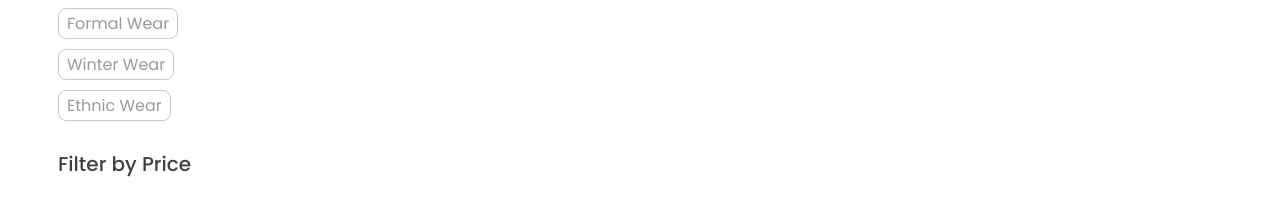
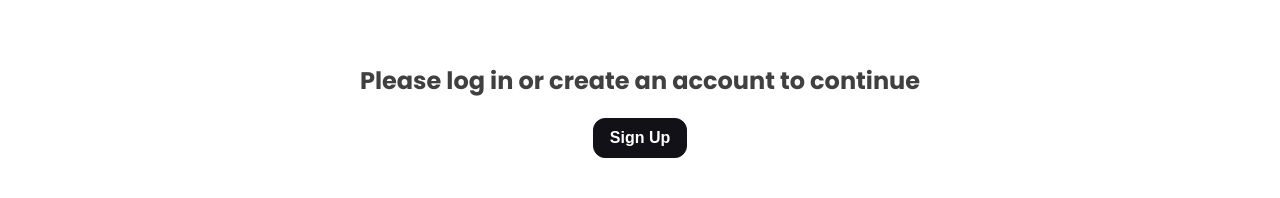
Before and after one commit to Xensen008/UrbanVibe, a React (Vite) app in the folder Frontend/: page /Shop in a window 1280 px wide. Shown: the part 334-532 px from the top of the page. Built offline with nearby package versions, Linux system fonts and the light colour scheme; no server answers.

Commit message:
Protected routes and few fixes

```diff
--- a/Frontend/src/App.jsx
+++ b/Frontend/src/App.jsx
@@ -14,6 +14,7 @@ import ContactUs from "./pages/ContactUs";
 import ProductDetails from "./pages/ProductDetails";
 import { useSelector } from "react-redux";
 import ToastMsg from "./components/ToastMsg";
+import ProtectedRoute from "./components/Protection/ProtectedRoute";
 
 const Container = styled.div`
   width: 100%;
@@ -28,26 +29,54 @@ const Container = styled.div`
 `;
 
 function App() {
-  const {currentUser} = useSelector((state) => state.user);
-  const {open,message,severity} = useSelector((state) => state.snackbar);
+  const { currentUser } = useSelector((state) => state.user);
+  const { open, message, severity } = useSelector((state) => state.snackbar);
   const [openAuth, setOpenAuth] = React.useState(false);
+
   return (
     <ThemeProvider theme={lightTheme}>
       <BrowserRouter>
         <Container>
-          <Navbar setOpenAuth={setOpenAuth} currentUser={currentUser} />
+          <Navbar openAuth={openAuth} setOpenAuth={setOpenAuth} currentUser={currentUser} />
           <Routes>
-            <Route path="/" exact element={<Home/>} />
-            <Route path="/Shop" exact element={<ShopListing/>} />
-            <Route path="/Wishlist" element={<Favourite/>} />
-            <Route path="/New-Arrival" element={<NewArrival/>} />
-            <Route path="/Contact-Us" element={<ContactUs/>} />
-            <Route path="/orders" element={<Orders/>} />
-            <Route path="/Cart" element={<Cart/>} />
-            <Route path="/Shop/:id" element={<ProductDetails/>} />
+            <Route path="/" exact element={<Home />} />
+            <Route path="/Shop" element={
+              <ProtectedRoute openAuth={openAuth} setOpenAuth={setOpenAuth}>
+                <ShopListing />
+              </ProtectedRoute>
+            } />
+            <Route path="/Wishlist" element={
+              <ProtectedRoute>
+                <Favourite />
+              </ProtectedRoute>
+            } />
+            <Route path="/New-Arrival" element={
+              <ProtectedRoute>
+                <NewArrival />
+              </ProtectedRoute>
+            } />
+            <Route path="/Contact-Us" element={
+              <ProtectedRoute>
+                <ContactUs />
+              </ProtectedRoute>
+            } />
+            <Route path="/orders" element={
+              <ProtectedRoute>
+                <Orders />
+              </ProtectedRoute>
+            } />
+            <Route path="/Cart" element={
+              <ProtectedRoute>
+                <Cart />
+              </ProtectedRoute>
+            } />
+            <Route path="/Shop/:id" element={
+              <ProtectedRoute>
+                <ProductDetails />
+              </ProtectedRoute>
+            } />
           </Routes>
-          {openAuth && <Authentication openAuth={openAuth} setOpenAuth={setOpenAuth} />}
-
+          <Authentication openAuth={openAuth} setOpenAuth={setOpenAuth} />
           {open && <ToastMsg message={message} severity={severity} open={open} />}
         </Container>
       </BrowserRouter>
--- /dev/null
+++ b/Frontend/src/components/AuthPrompt.jsx
@@ -0,0 +1,33 @@
+import React from 'react';
+import styled from 'styled-components';
+import Button from './Button';
+
+const Container = styled.div`
+  display: flex;
+  flex-direction: column;
+  align-items: center;
+  justify-content: center;
+  height: 100%;
+  padding: 20px;
+  text-align: center;
+`;
+
+const Message = styled.h2`
+  margin-bottom: 20px;
+  color: ${({ theme }) => theme.text_primary};
+`;
+
+const AuthPrompt = ({ setOpenAuth }) => {
+    return (
+        <Container>
+            <Message>Please log in or create an account to continue</Message>
+            <Button
+                text="Sign Up"
+                small
+                onClick={() => setOpenAuth(true)}
+            />
+        </Container>
+    );
+};
+
+export default AuthPrompt;
--- /dev/null
+++ b/Frontend/src/components/Protection/ProtectedRoute.jsx
@@ -0,0 +1,22 @@
+import React, { useState } from 'react';
+import { useSelector } from 'react-redux';
+import AuthPrompt from '../AuthPrompt';
+import Authentication from '../../pages/Authentication';
+
+const ProtectedRoute = ({ children }) => {
+  const { currentUser } = useSelector((state) => state.user);
+  const [openAuth, setOpenAuth] = useState(false);
+
+  if (!currentUser) {
+    return (
+      <>
+        <AuthPrompt setOpenAuth={setOpenAuth} />
+        <Authentication openAuth={openAuth} setOpenAuth={setOpenAuth} />
+      </>
+    );
+  }
+
+  return children;
+};
+
+export default ProtectedRoute;
```
Also changed, not shown: Frontend/src/pages/Authentication.jsx (+5 -5 lines).
